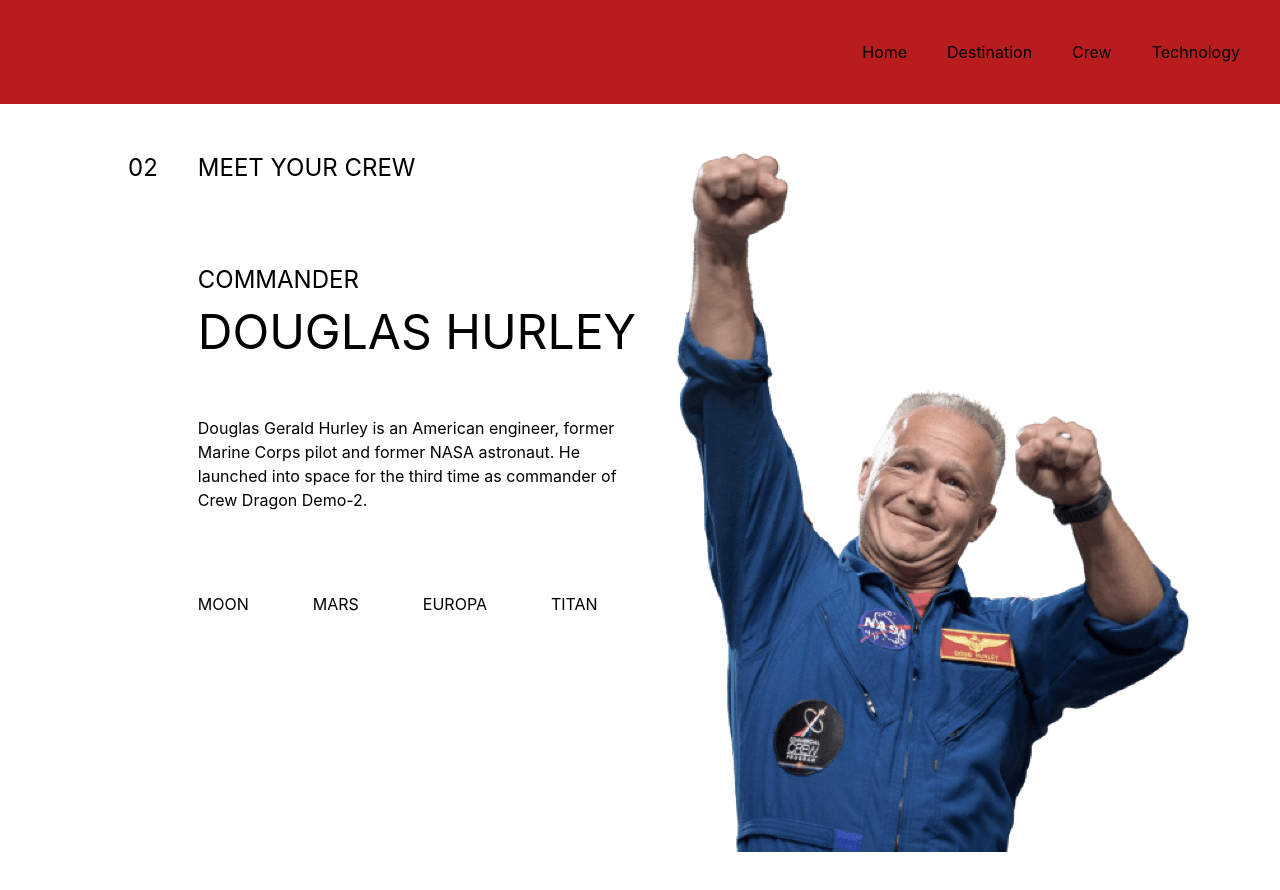
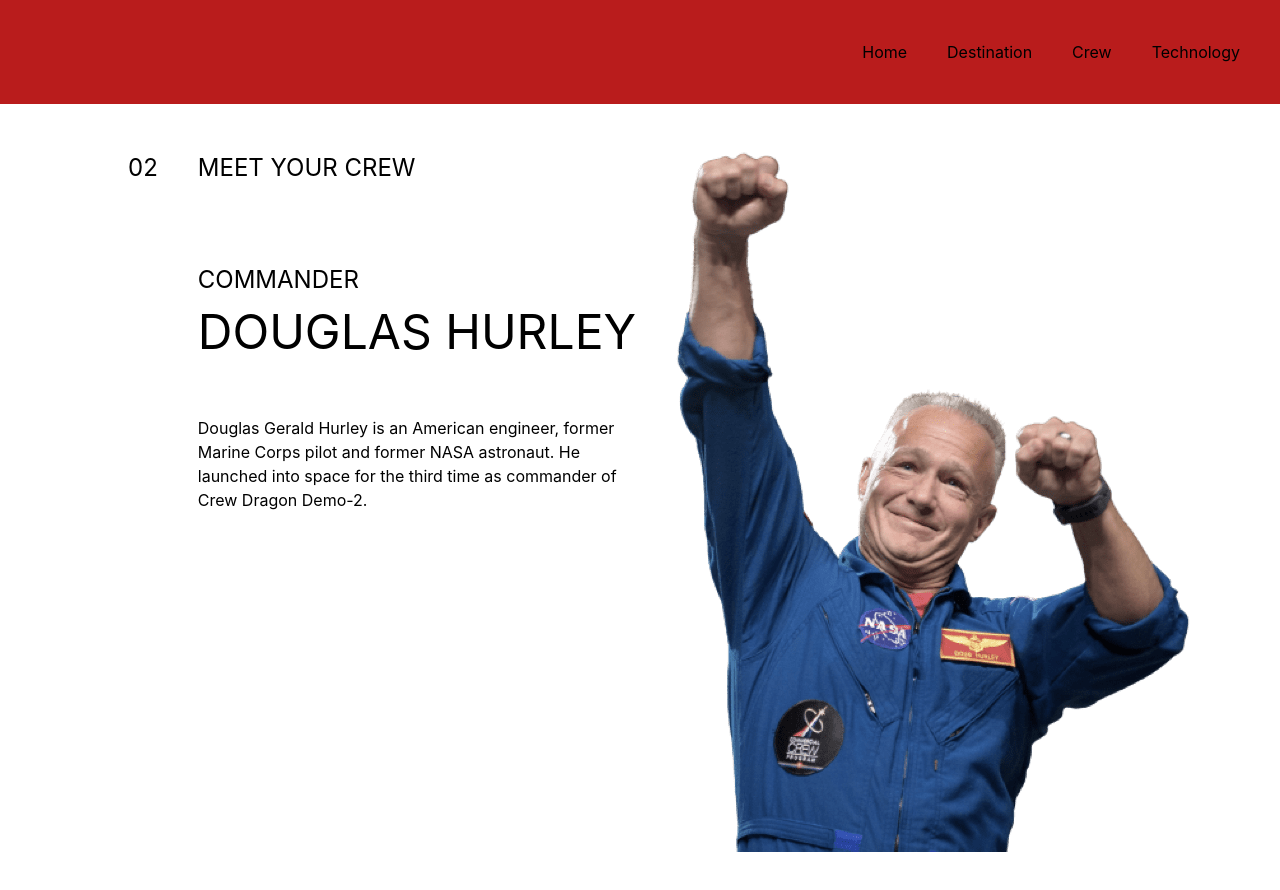
Before and after one commit to thisisharsh7/SpaceTurn, a Next.js app: page /crew in a window 1280 px wide. Shown: the top 890 px of the page. Built offline with nearby package versions, Linux system fonts and the light colour scheme.

Commit message:
project on go

```diff
--- a/pages/crew.js
+++ b/pages/crew.js
@@ -24,18 +24,26 @@
           </div>
         </div>
         <ul className="flex gap-16 uppercase">
-          <li onClick={changeCrew} className="cursor-pointer" id="1">
-            Moon
-          </li>
-          <li onClick={changeCrew} className="cursor-pointer" id="2">
-            Mars
-          </li>
-          <li onClick={changeCrew} className="cursor-pointer" id="3">
-            Europa
-          </li>
-          <li onClick={changeCrew} className="cursor-pointer" id="4">
-            Titan
-          </li>
+          <li
+            onClick={changeCrew}
+            className="cursor-pointer w-4 p-4 rounded-full bg-white"
+            id="1"
+          ></li>
+          <li
+            onClick={changeCrew}
+            className="cursor-pointer w-4 p-4 rounded-full bg-white"
+            id="2"
+          ></li>
+          <li
+            onClick={changeCrew}
+            className="cursor-pointer w-4 p-4 rounded-full bg-white"
+            id="3"
+          ></li>
+          <li
+            onClick={changeCrew}
+            className="cursor-pointer w-4 p-4 rounded-full bg-white"
+            id="4"
+          ></li>
         </ul>
       </div>
       <img src={state.images.png} alt={state.name} />
```
